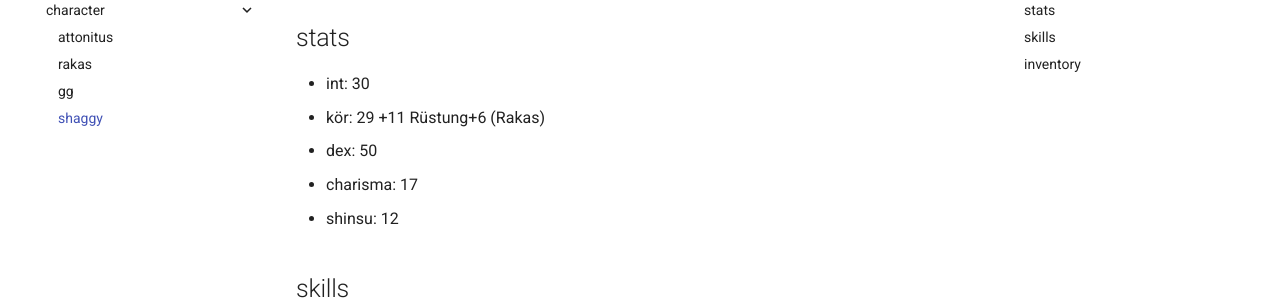
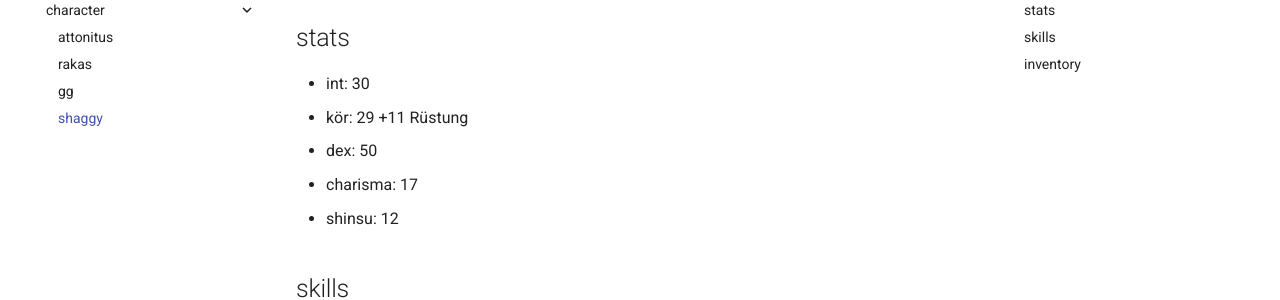
Before and after one commit to mkdocs-pnp/avalon, an MkDocs documentation site: the page built from docs/character/shaggy.md, in a window 1280 px wide and 900 px high, scrolled down 367 px. Shown: the part 152-452 px from the top of the window. Built offline with MkDocs 1.6.1 and Material for MkDocs 9.7.7, drawn with Linux system fonts in a browser that asks for light colours.

Commit message:
Update shaggy.md

```diff
--- a/docs/character/shaggy.md
+++ b/docs/character/shaggy.md
@@ -14,7 +14,7 @@
 ## stats
 
 * int: 30
-* kör: 29 +11 Rüstung+6 (Rakas)
+* kör: 29 +11 Rüstung
 * dex: 50
 * charisma: 17
 * shinsu: 12
```
